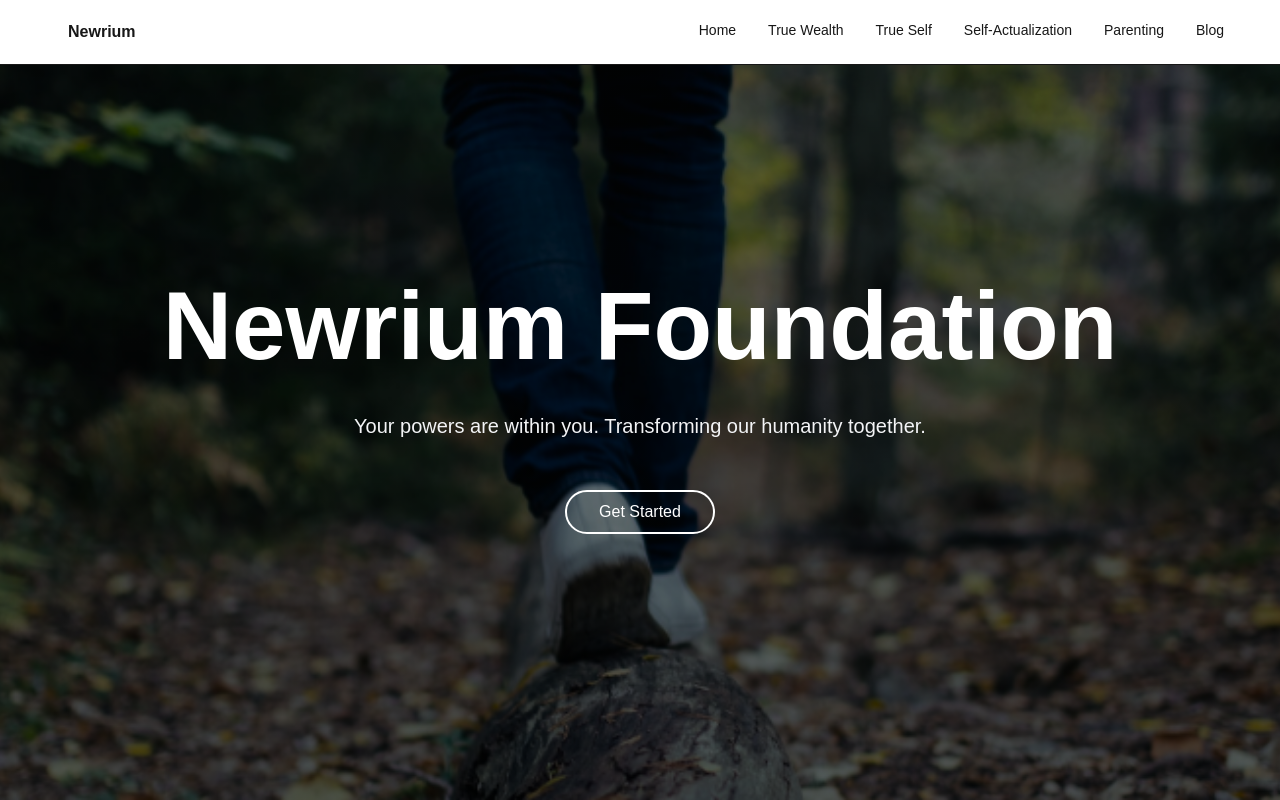
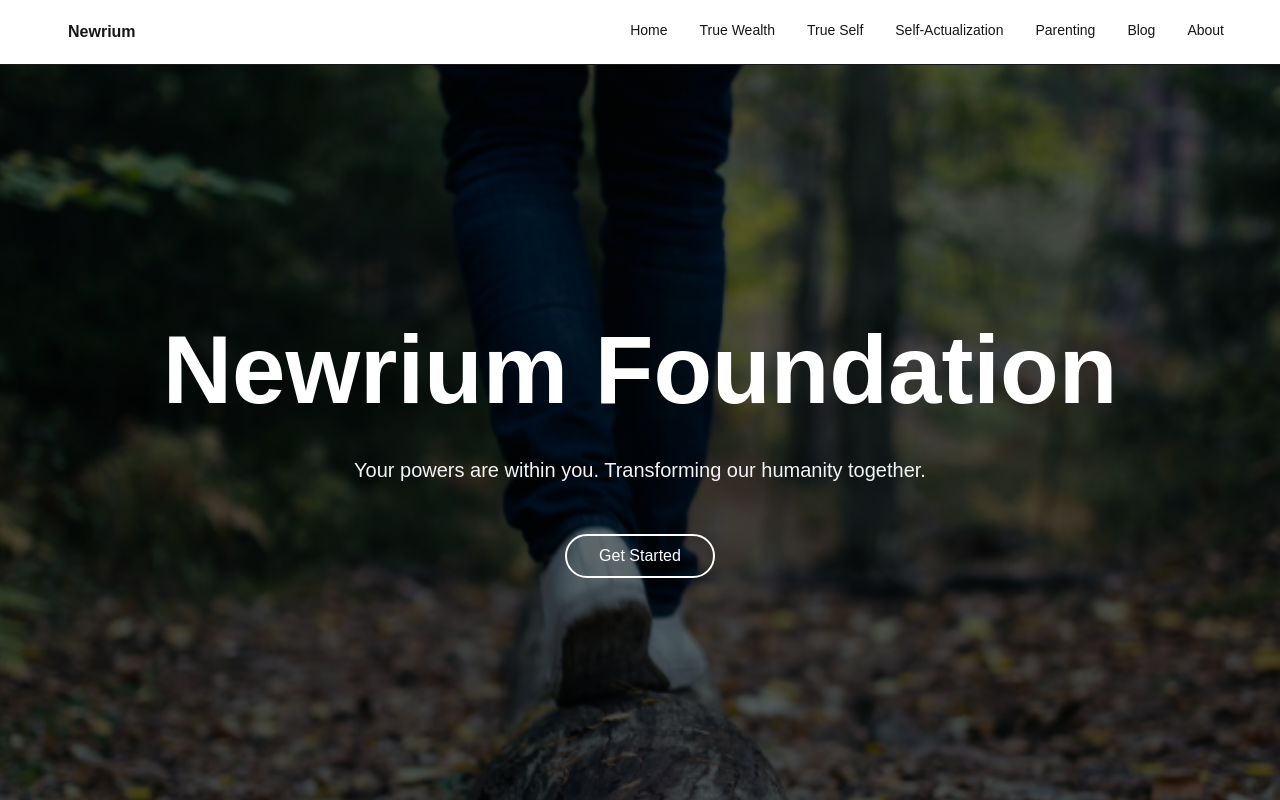
Before and after one commit to richajos34/Newrium-Foundation, a Next.js app: page / in a window 1280 px wide. Shown: the top 800 px of the page. Built offline with nearby package versions, Linux system fonts and the light colour scheme.

Commit message:
hero is no longer on every page

```diff
--- a/src/app/layout.tsx
+++ b/src/app/layout.tsx
@@ -2,7 +2,6 @@ import type { Metadata } from 'next'
 import './globals.css'
 import NavBar from "@/components/NavBar";
 import Footer from "@/components/Footer";
-import Hero from '@/components/Hero';
 
 export const metadata: Metadata = {
   title: 'Student Template',
@@ -22,8 +21,8 @@ export default function RootLayout({ children }: { children: React.ReactNode })
 
         {/* NavBar */}
         <NavBar />
-        <Hero />
-
+        <div className="pt-3">
+        </div>
         {/* Main page content */}
         <main id="main" className="container my-8">
           {children}
--- a/src/app/page.tsx
+++ b/src/app/page.tsx
@@ -1,9 +1,11 @@
-import NavBar from '@/components/NavBar'
+import Hero from '@/components/Hero';
+import NavBar from '@/components/NavBar';
 
 export default function Page(){
   return (
     <div>
       <NavBar />
+      <Hero />
       <div className="pt-16">
         {/* Page content goes here */}
       </div>
--- a/src/components/NavBar.tsx
+++ b/src/components/NavBar.tsx
@@ -14,6 +14,7 @@ export default function NavBar(){
     { href: '/self-actualization', label: 'Self-Actualization' },
     { href: '/parenting', label: 'Parenting' },
     { href: '/blog', label: 'Blog' },
+    { href: '/about', label: 'About' },
   ]
   // What other links do we need based on the task list?
   // Hint: "true wealth", "true self", "self-actualization", "parenting" pages
```
